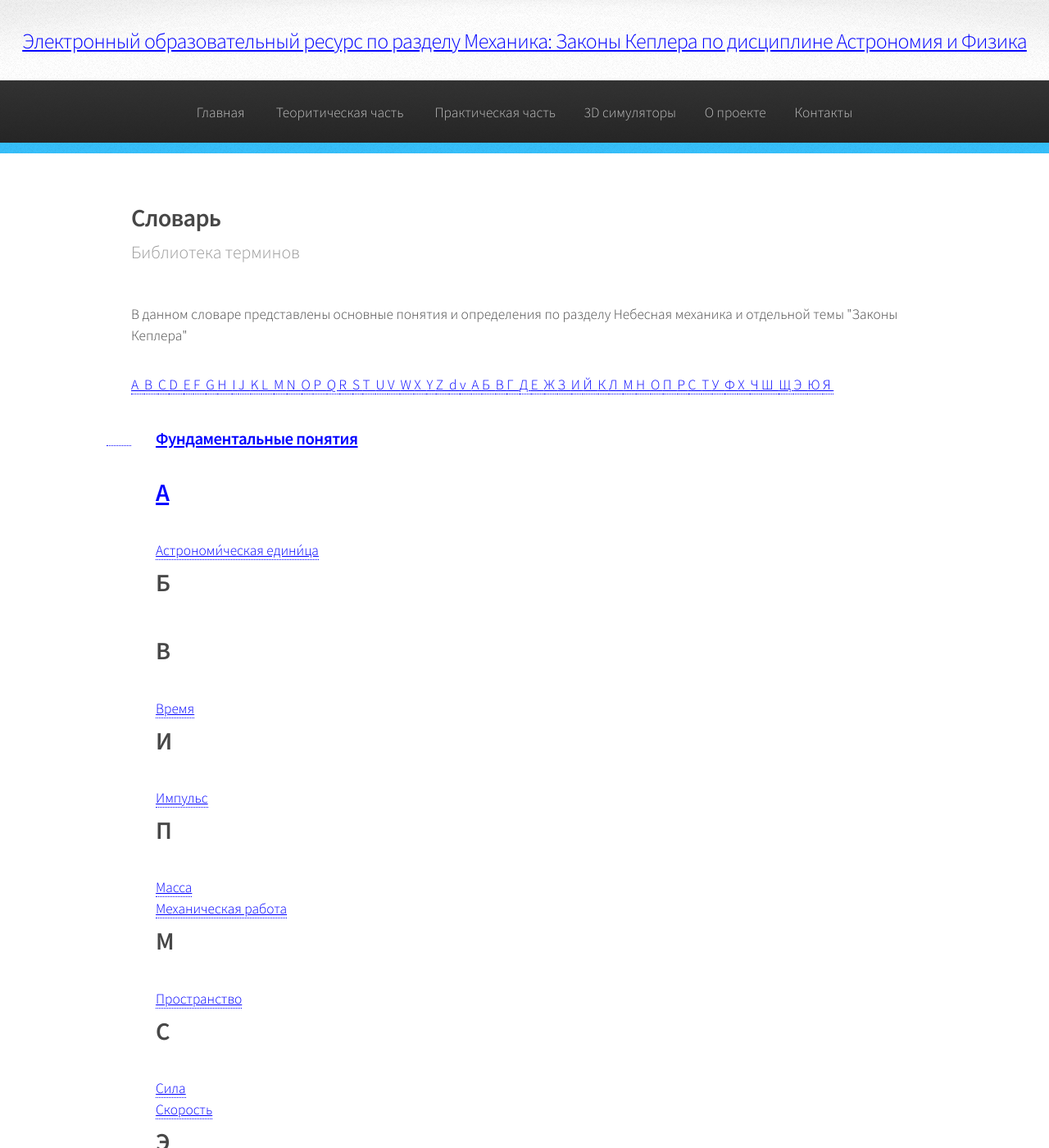
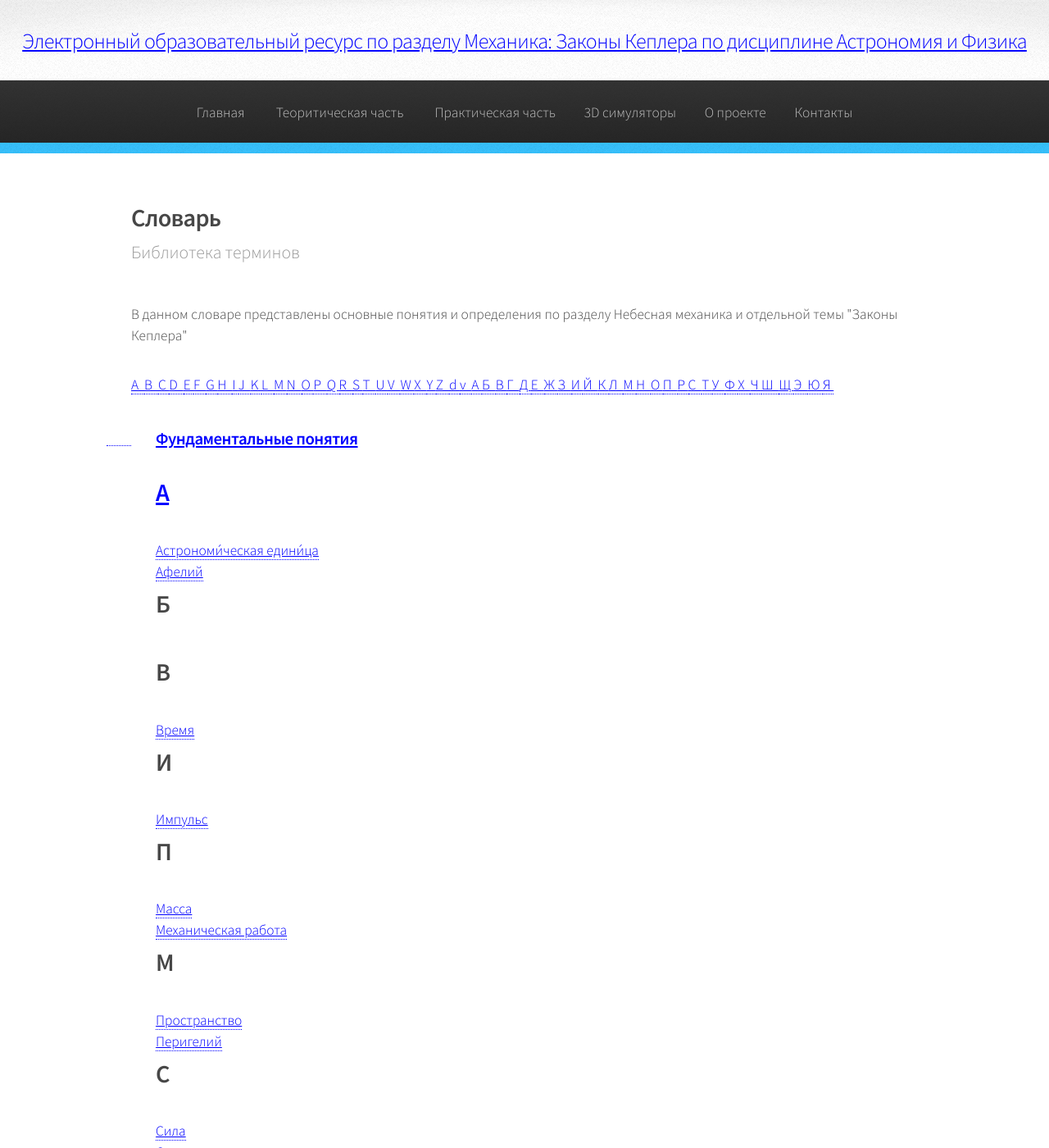
Before and after one commit to VlPop/VlPop.github.io, a Jekyll site: the page built from 1T-Slovar.html, in a window 1280 px wide and 1400 px high. Shown: the whole window at 82% size. Built offline with Jekyll 4.4.1, drawn with Linux system fonts in a browser that asks for light colours.

Commit message:
Update 1T-Slovar.html

```diff
--- a/1T-Slovar.html
+++ b/1T-Slovar.html
@@ -60,9 +60,11 @@ layout: default
 								<h2 id="А">А</h2>
 								<ul><!-- route =  -->
 						<li><a href="/Slovar_Astro_ed">Астрономи́ческая едини́ца</a></li><!-- route =  -->
+						<li><a href="/Slovar_Afeliyi">Афелий</a></li><!-- route =  -->
 								<li>
 								<h2 id="Б">Б</h2>
 								<ul><!-- route =  -->
+
 								<li>
 								<h2 id="В">В</h2>
 								<ul><!-- route =  -->
@@ -80,6 +82,7 @@ layout: default
 								<h2 id="М">М</h2>
 								<ul><!-- route =  -->
 						<li><a href="/Slovar_P">Пространство</a></li><!-- route =  -->
+						<li><a href="/Slovar_Ps">Перигелий</a></li><!-- route =  -->
 								<li>
 								<h2 id="C">C</h2>
 								<ul><!-- route =  -->
```
